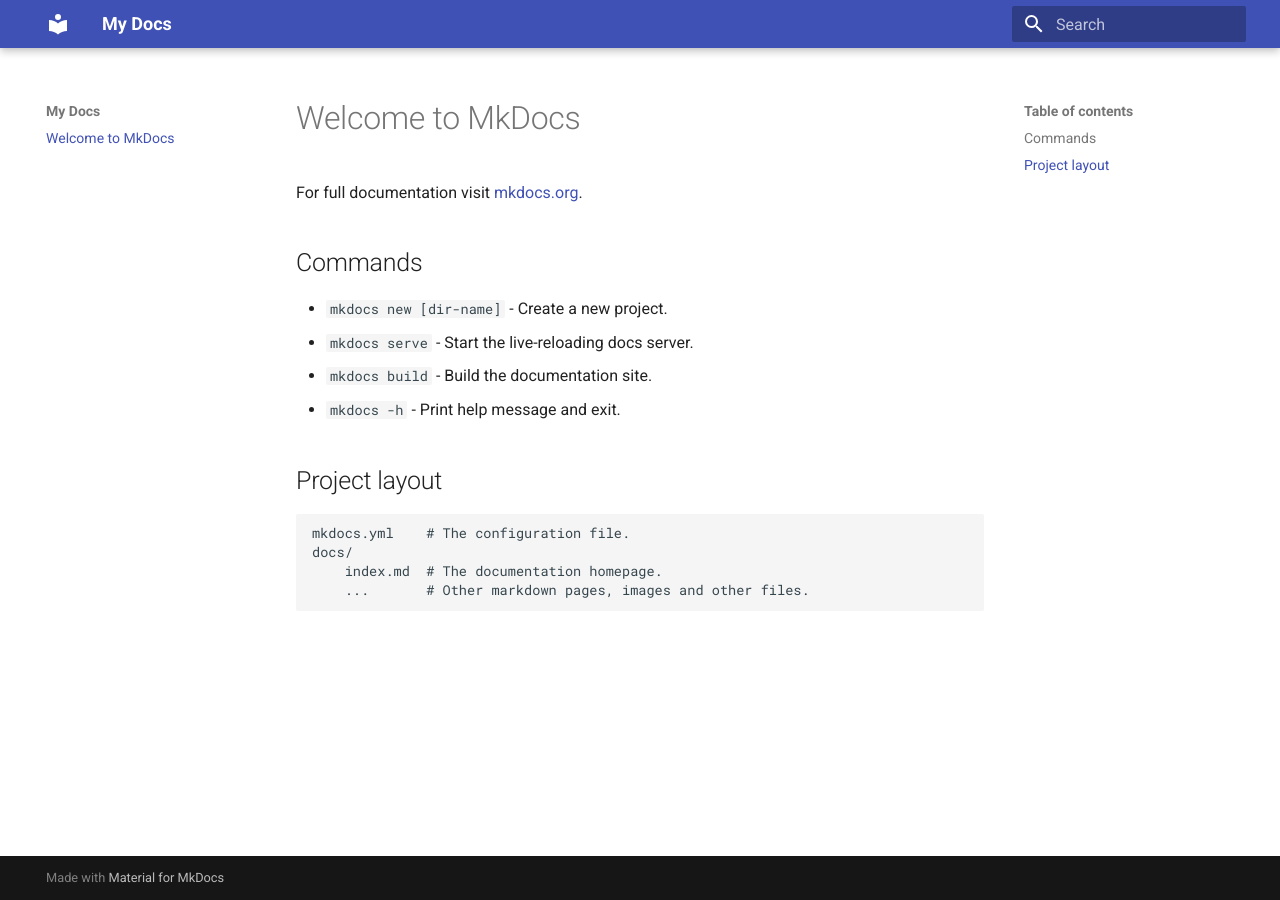
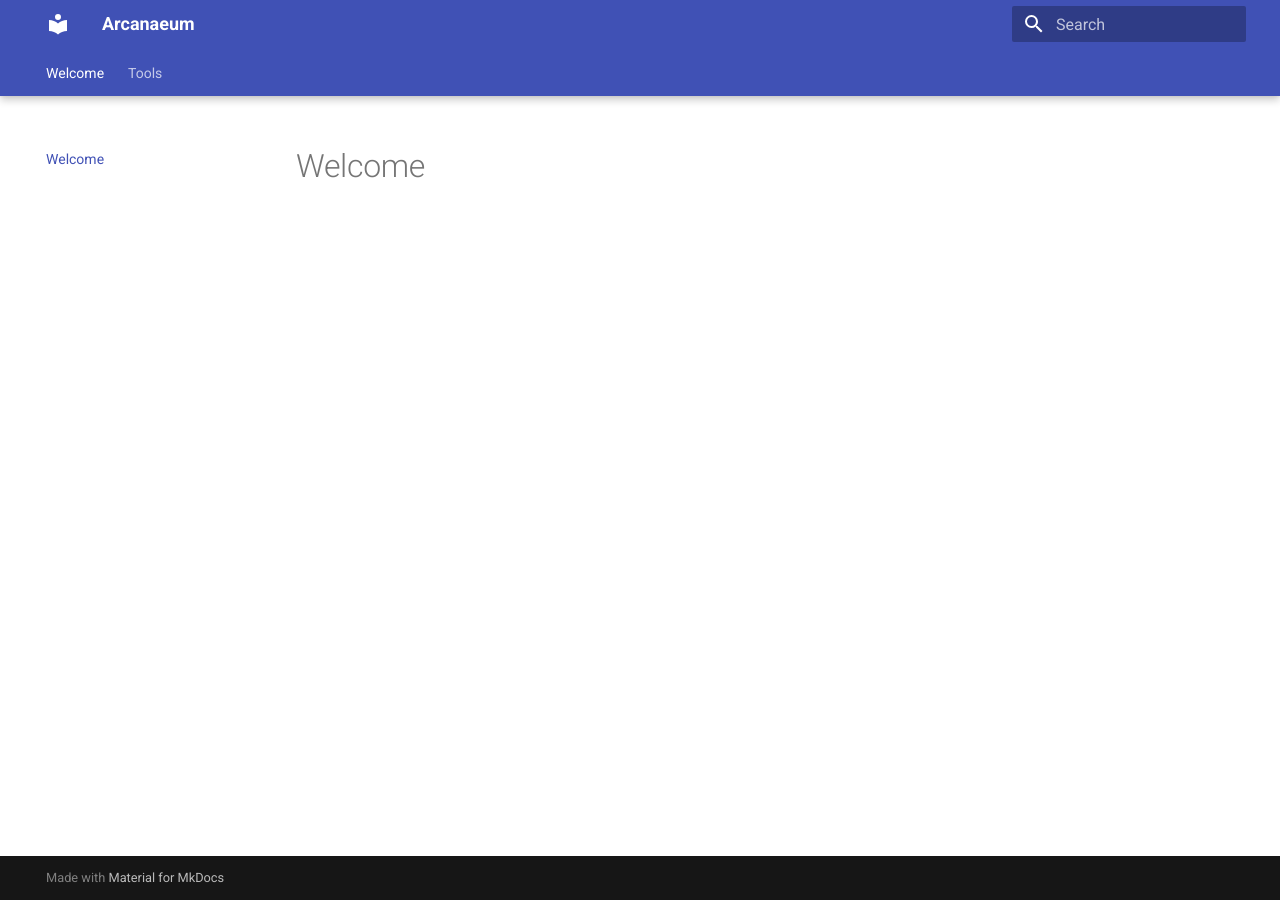
Before and after one commit to nicolazq/Arcanaeum, an MkDocs documentation site: the page built from docs/index.md, in a window 1280 px wide. Built offline with MkDocs 1.6.1 and Material for MkDocs 9.7.7, drawn with Linux system fonts in a browser that asks for light colours.

Commit message:
Workbench workspace sync

```diff
--- a/docs/index.md
+++ b/docs/index.md
@@ -1,17 +1 @@
-# Welcome to MkDocs
-
-For full documentation visit [mkdocs.org](https://www.mkdocs.org).
-
-## Commands
-
-* `mkdocs new [dir-name]` - Create a new project.
-* `mkdocs serve` - Start the live-reloading docs server.
-* `mkdocs build` - Build the documentation site.
-* `mkdocs -h` - Print help message and exit.
-
-## Project layout
-
-    mkdocs.yml    # The configuration file.
-    docs/
-        index.md  # The documentation homepage.
-        ...       # Other markdown pages, images and other files.
+# Welcome
--- a/mkdocs.yml
+++ b/mkdocs.yml
@@ -1,3 +1,6 @@
-site_name: My Docs
+site_name: Arcanaeum
 theme:
   name: material
+  features:
+    - navigation.tabs
+    - navigation.tabs.sticky
```
Also changed, not shown: docs/Tools/gradio.md (added, +6 -0 lines), docs/Tools/numpy.md (added, +4 -0 lines), docs/Tools/sklearn.md (added, +20 -0 lines).
